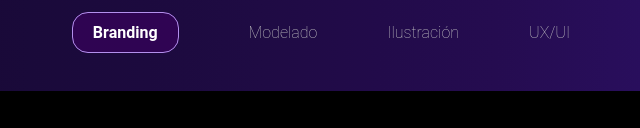
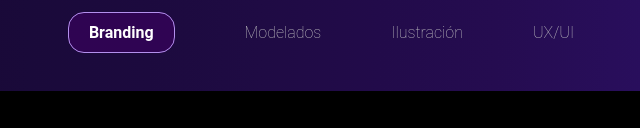
Before and after one commit to Uri-ST/Proyecto-Final-Uriel-Sanchez, a website: page pages/branding.html in a window 1280 px wide. Shown: the part 672-800 px from the top of the page, 319-959 px from the left. Drawn offline with nearby package versions, Linux system fonts and the light colour scheme.

Commit message:
proyecto final

```diff
--- a/pages/branding.html
+++ b/pages/branding.html
@@ -178,7 +178,7 @@
     <section class="navbar-portafolios">
       <ul>
         <li><a href="#" class="boton-portafolio-active">Branding</a></li>
-        <li><a href="../pages/modelados.html">Modelado</a></li>
+        <li><a href="../pages/modelados.html">Modelados</a></li>
         <li><a href="../pages/ilustracion.html">Ilustración</a></li>
         <li><a href="../pages/uxui.html">UX/UI</a></li>
       </ul>
```
Also changed, not shown: pages/ilustracion.html (+1 -1 lines), pages/modelados.html (+1 -1 lines), pages/uxui.html (+1 -1 lines).
